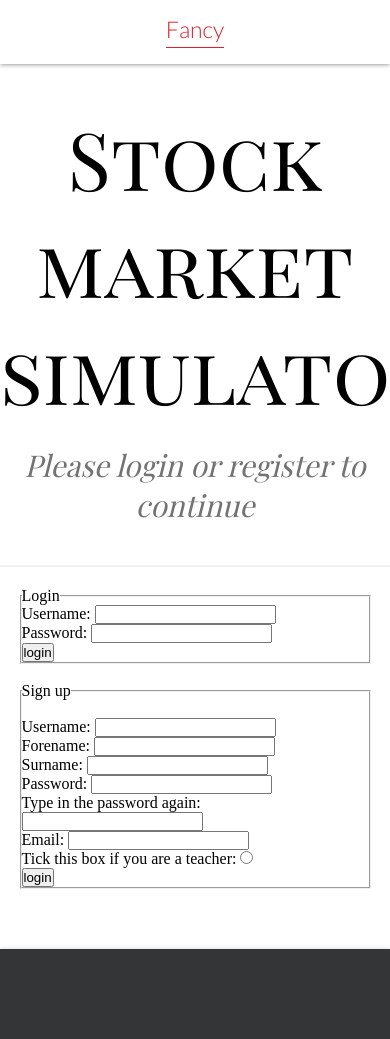
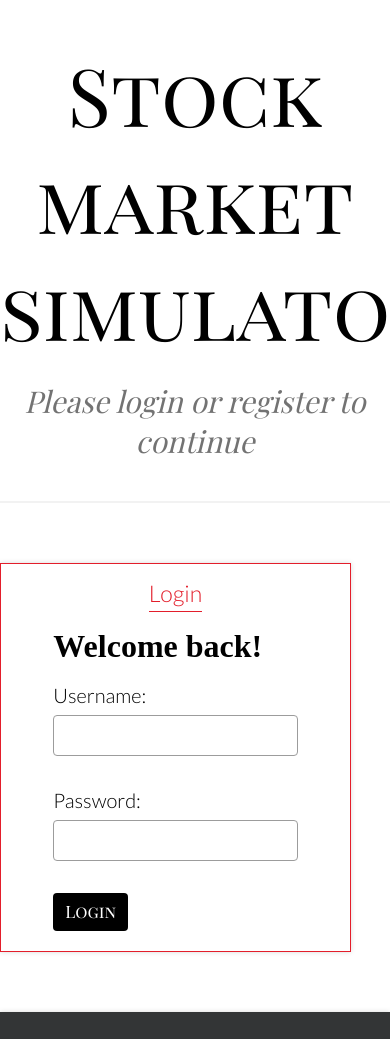
Before and after one commit to Pyrovisionary/Comp4, a plain HTML site: page website/index.html in a window 390 px wide. Shown: the top 1039 px of the page. Drawn offline with nearby package versions, Linux system fonts and the light colour scheme; a web font is replaced by a local one.

Commit message:
Login page looks nice now

```diff
--- /dev/null
+++ b/Website/app.js
@@ -0,0 +1,13 @@
+(function() {
+var app = angular.module('homepage', []);
+
+app.controller('TabController', function($scope){
+    $scope.tab = 1;
+    $scope.isSet = function(tabName){
+      return $scope.tab === tabName;
+    };
+    $scope.setTab = function(){
+    }
+  });
+
+})();
--- a/website/Stylesheet.css
+++ b/website/Stylesheet.css
@@ -7,23 +7,80 @@ body {
 background-color:white;
 }
 
-.navbar {
-  width: 100%;
-  background-color:white;
+ul {
+  list-style-type: none;
+  text-decoration: none;
+}
+
+.main-body-wrapper {
+  float:left;
   height:auto;
-  -webkit-box-shadow: 0 0 5px #757575 ;
-  -moz-box-shadow: 0 0 5px #757575;
-  box-shadow: 0 0 5px #757575;
+  width:40%;
+  margin-left:30%;
+}
+.login-wrapper {
+  border:1px solid #E31E2B;
+  padding: 0 0 20px 0;
+  margin:40px 0 0 0;
+  -webkit-box-shadow: 0 0 5px rgba(0, 0, 0, 0.15);
+  -moz-box-shadow: 0 0 5px rgba(0, 0, 0, 0.15);
+  box-shadow: 0 0 5px rgba(0, 0, 0, 0.15);
+}
+.login-wrapper form{
+  width:70%;
+  margin-left:15%;
+}
+.login-wrapper form input{
+  outline: none;
+}
+
+.login-wrapper form input[type='text'], input[type='password'], input[type='email']{
+  width:100%;
+  padding: 12px 20px;
+  margin: 8px 0;
+  display: inline-block;
+  border: 1px solid #9C9C9C;
+  border-radius: 4px;
+  box-sizing: border-box;
+}
+
+.login-wrapper form input:focus{
+  border-color:black;
+}
+.login-wrapper form input[type='submit']:hover{
+  background-color:#E31E2B;
+  -webkit-transition: all 0.3s ease-in-out 0s;
+  transition: all 0.3s ease-in-out 0s;
+}
+.login-wrapper form input[type='submit']{
+  background-color: black;
+  border: none;
+  color:white;
+  border-radius:4px;
+  font-family: 'Playfair Display SC', sans-serif;
+  font-size:17px;
+  padding:7px 12px 9px 12px;
+}
+.login-wrapper form #newforename, #newsurname{
+  width:48%;
+  margin: 8px 1% 0 0;
+  display:inline;
+}
+
+.ng-touched.ng-invalid {
+  border-color:red;
+}
+
+.LoginTabs {
+  height:auto;
   }
-/*&#9776*/
-.navbar ul {
+.LoginTabs ul {
   display:block;
   margin: 0 auto;
   text-align:center;
   overflow: hidden;
-
 }
-.navbar ul li {
+.LoginTabs ul li {
   position: relative;
   display:inline-block;
   font-weight:300;
@@ -31,13 +88,13 @@ background-color:white;
   font-size: 23px;
   padding:15px 20px 21px 20px;
 }
-.navbar ul li > a{
+.LoginTabs ul li > a{
   position:relative;
   text-decoration:none;
   color:black;
   padding-bottom:5px;
 }
-.navbar ul li.hoverable > a:before{
+.LoginTabs ul li.hoverable > a:before{
   content: "";
   position: absolute;
   width: 100%;
@@ -51,12 +108,12 @@ background-color:white;
   -webkit-transition: all 0.3s ease-in-out 0s;
   transition: all 0.3s ease-in-out 0s;
 }
-.navbar ul li.hoverable > a:hover:before {
+.LoginTabs ul li.hoverable > a:hover:before {
   visibility: visible;
   -webkit-transform: scaleX(1);
   transform: scaleX(1);
 }
-.navbar span li a:after{
+.LoginTabs ul .active a:after{
   content: "";
   position: absolute;
   width: 100%;
@@ -65,7 +122,20 @@ background-color:white;
   left: 0;
   background-color:#E31E2B;
 }
-.navbar ul span li a{
+.LoginTabs ul .active a{
+  color:#E31E2B;
+}
+
+form p {
+  font-weight:300;
+  font-family: 'Lato', sans-serif;
+  font-size:20px;
+}
+
+form p span {
+  font-weight:300;
+  font-family: 'Lato', sans-serif;
+  font-size:15px;
   color:#E31E2B;
 }
 
@@ -82,31 +152,31 @@ background-color:white;
   margin-top:7px;
 }
 
-/*Responsive navbar code stolen from W3schools*/
+/*Responsive LoginTabs code stolen from W3schools*/
 
-.navbar ul li.icon {
+.LoginTabs ul li.icon {
   display:  none;
 
 }
 
 @media screen and (max-width:680px) {
-  div.navbar ul li:not(:first-child) {
+  div.LoginTabs ul li:not(:first-child) {
     display: none;
   }
 
-  div.navbar ul li.icon {
+  div.LoginTabs ul li.icon {
     float:right;
     display: inline-block;
     position:relative;
   }
   }
-  div.navbar ul li.icon {
+  div.LoginTabs ul li.icon {
     position: absolute;
     right: 0;
     top: 0;
   }
-  div.navbar.responsive ul {position: relative;}
-  div.navbar.responsive ul li {
+  div.LoginTabs.responsive ul {position: relative;}
+  div.LoginTabs.responsive ul li {
     float: none;
     display: block;
   }
@@ -144,46 +214,11 @@ padding: 40px 0 20px 0;
   border-top: 2px solid #F2F2F2 ;
 }
 
-.main-body-wrapper {
-  width:40%;
-  margin:40px auto 40px;
-}
 
-
-.opener{
-  background-color: white;
-  color:black;
-  width:100%;
-  height: auto;
-}
-.opener p {
-  font-size:17px;
-  font-family: 'Merriweather', serif;
-  color:#737373;
-}
-.opener h2 {
-  font-size:30px;
-  font-family:'Playfair Display SC';
-  font-weight:lighter;
-  color:black;
-}
-.text-wrapper{
-  width:60%;
-  float:left;
-}
-.opener img {
-  display:block;
-  margin: 0 auto;
-  padding:10px 0 10px 0;
-}
 @media only screen and (max-width: 680px) {
   .main-body-wrapper {
     width:90%;
     margin:20px auto 20px;
-  }
-  .text-wrapper {
-    width:100%;
-    float:none;
   }
 }
 @media only screen and (min-width: 1441px) {
@@ -194,7 +229,7 @@ padding: 40px 0 20px 0;
 #footer2 {
   width:100%;
   float:left;
-  height:400px; /*Make height auto after adding content*/
+  height:30px; /*Make height auto after adding content*/
   background-color:#333536;
   -webkit-box-shadow: 0 0 5px rgba(0, 0, 0, 0.15);
   -moz-box-shadow: 0 0 5px rgba(0, 0, 0, 0.15);
--- a/website/index.html
+++ b/website/index.html
@@ -1,77 +1,108 @@
 <!DOCTYPE HTML>
-<html>
+<html ng-app="homepage">
   <head>
-    <title>James Karpinski</title>
+    <title>Stock Market Simulator</title>
     <link rel="stylesheet" type="text/css" href="Stylesheet.css">
     <link href="https://fonts.googleapis.com/css?family=Droid+Serif|Lato:300,400|Open+Sans:300,400|Playfair+Display|Playfair+Display+SC|Roboto" rel="stylesheet">
     <link href="https://fonts.googleapis.com/css?family=Merriweather" rel="stylesheet">
     <meta name="viewport" content="width=device-width, initial-scale=1.0">
+    <script src="https://ajax.googleapis.com/ajax/libs/angularjs/1.4.8/angular.min.js"></script>
+    <script src="app.js"></script>
+    <script>
+      function myFunction() {
+        var x = document.getElementById("MyLoginTabs");
+        if (x.className === "LoginTabs") {
+            x.className += " responsive";}
+        else {
+            x.className = "LoginTabs"; }
+    }
+    </script>
   </head>
   <body>
-    <div class="navbar" id="Mynavbar">
-      <ul>
-        <span><li><a href="#">Fancy
-        </a></li></span><li class="hoverable"><a href="#">Looking</a>
-        </li><li class="hoverable"><a href="#">Navbar</a>
-        </li><li class="icon"><a href="javascript:void(0);" onclick="myFunction()"><div class="menu-line menu-line-1"></div>
-        <div class="menu-line"></div>
-        <div class="menu-line"></div></a>
-        </li>
-      </ul>
-    </div>
     <div id="header">
         <p><h1>Stock market simulator</h1></p>
         <h2>Please login or register to continue</h2>
     </div>
     <div class="line-breaker"></div>
     <div class="main-body-wrapper">
-    <form>
-      <fieldset>
-        <legend>Login</legend>
-        Username:
-        <input type="text" name="username"><br>
-        Password:
-        <input type="text" name="password"><br>
-        <input type="submit" value="login">
-      </fieldset>
-    </form>
-    <br>
-    <form>
-      <fieldset>
-        <legend>Sign up</legend><br>
-        Username:
-        <input type="text" name="username"><br>
-        Forename:
-        <input type="text" name="forename"><br>
-        Surname:
-        <input type="text" name="surname"><br>
-        Password:
-        <input type="text" name="password"><br>
-        Type in the password again:
-        <input type="text" name="repeatpassword"><br>
-        Email:
-        <input type="text" name="email"><br>
-        Tick this box if you are a teacher:
-        <input type="radio" name="teacher"><br>
-        <input type="submit" value="login">
-      </fieldset>
-    </form>
+      <div class="login-wrapper" ng-controller="TabController as tab">
+        <div class="LoginTabs" id="myLoginTabs">
+          <ul>
+            <li class="hoverable" ng-class="{active:tab === 1}">
+              <a href ng-click="tab = 1" >Login</a></li>
+            <li class="hoverable" ng-class="{active:tab === 2}">
+              <a href ng-click="tab = 2" >Sign up</a></li>
+            <li class="icon">
+              <a href="javascript:void(0);" onclick="myFunction()">
+                <div class="menu-line menu-line-1"></div>
+                <div class="menu-line"></div>
+                <div class="menu-line"></div>
+              </a></li>
+          </ul>
+        </div>
+        <form  ng-show="tab === 1" name="loginform" novalidate>
+          <h1>Welcome back!</h1><br>
+          <p>
+            <label for="username">Username:</label>
+            <input type="text" name="username" id="username" ng-model="username" required>
+            <br><br>
+            <label for="password">Password:</label>
+            <input type="password" name="password" id="password" ng-model="password" required>
+            <br><br>
+            <input type="submit" value="Login"><br>
+            <!--Form is {{loginform.$valid}}-->
+          </p>
+        </form>
+        <form ng-show="tab === 2" name="registrationform" novalidate>
+          <h1>Enter your details below</h1><br>
+          <p>
+            <label for="newusername">Choose your username:</label>
+            <input type="text" name="newusername" id="newusername" ng-model="newusername" required>
+            <br>
+            <span ng-show="registrationform.newusername.$touched && registrationform.newusername.$invalid">Username is required</span>
+            <span ng-show="">Username is taken</span>
+            <br>
+            Name:<br>
+            <input type="text" name="newforename" id="newforename" ng-model="newforename" placeholder="First" required>
+            <input type="text" name="newsurname" id="newsurname" ng-model="newsurname" placeholder="Last" required>
+            <br>
+            <span ng-show="registrationform.newforename.$touched && registrationform.newforename.$invalid || registrationform.newsurname.$touched && registrationform.newsurname.$invalid ">
+            Name is required</span>
+            <br>
+            <label for="newpassword">Create a password:</label>
+            <input type="password" name="newpassword" id ="newpassword" ng-model="newpassword" required>
+            <br>
+            <span ng-show="registrationform.newpassword.$touched && registrationform.newpassword.$invalid">
+            Password is required</span>
+            <br>
+            <label for="newpasswordconfirm">Confirm your password:</label>
+            <input type="password" name="newpasswordconfirm" id="newpasswordconfirm" ng-model="newpasswordconfirm" required>
+            <br>
+            <span ng-show="registrationform.newpasswordconfirm.$touched && registrationform.newpasswordconfirm.$invalid">
+            Please confirm your password</span>
+            <span ng-show="">
+            Password do not match</span>
+            <br>
+            <label for="newemail">Email:</label>
+            <input type="email" name="newemail" id="newemail" ng-model="newemail" required>
+            <br>
+            <span ng-show="registrationform.newemail.$touched && registrationform.newemail.$invalid">
+            Please enter a valid email</span>
+            <br>
+            <label for="teacheryn">Are you a teacher?</label>
+            <input type="checkbox" name="teacher" id="teacheryn" ng-model="teacheryn">
+            <br><br>
+            <input ng-show="registrationform.$valid" type="submit" value="Register" >
+            <br>
+            <!--Registration form is {{registrationform.$valid}}-->
+          </p>
+        </form>
+      </div>
     </div>
     <div id="footer2">
     </div>
     <div id="footer">
       <p>Copyright James Karpinski 2016 &copy;</p>
     </div>
-  <script>
-  function myFunction() {
-    var x = document.getElementById("Mynavbar");
-    if (x.className === "navbar") {
-        x.className += " responsive";
-    } else {
-        x.className = "navbar";
-    }
-}
-  </script>
-
-  </body>
+      </body>
 </html>
```
Also changed, not shown: 2 other files.
